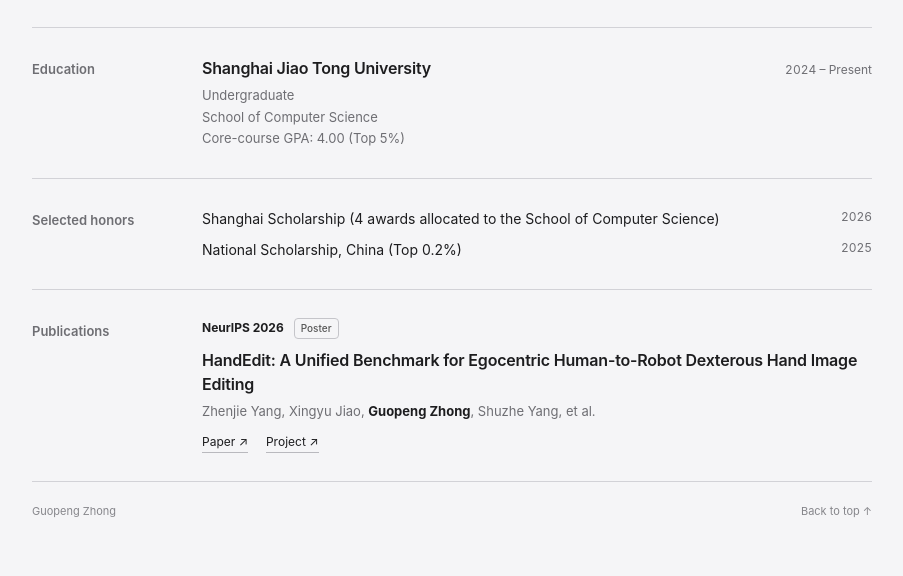
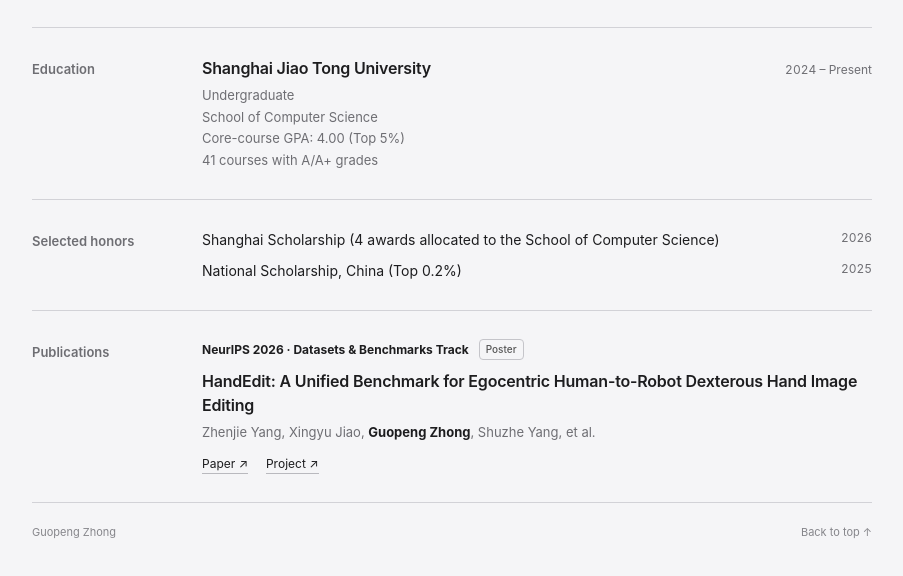
Before and after one commit to ipromise77/gpbell.github.io, a plain HTML site: page index.html in a window 1280 px wide. Shown: the part 190-766 px from the top of the page, without its empty margins (188-1091 px from the left). Drawn offline with Linux system fonts and the light colour scheme.

Commit message:
Add course grade information and update event title
Added a new paragraph to display the number of courses with A/A+ grades and updated the event title with additional details.

```diff
--- a/index.html
+++ b/index.html
@@ -185,6 +185,14 @@
           Core-course GPA: 4.00 (Top 5%)
         </p>
 
+        <p
+          class="muted"
+          data-en="41 courses with A/A+ grades"
+          data-zh="41门课程获得 A/A+"
+        >
+          41 courses with A/A+ grades
+        </p>
+
       </div>
     </section>
 
@@ -246,7 +254,7 @@
       <article>
 
         <div class="venue">
-          NeurIPS 2026
+          NeurIPS 2026 · Datasets &amp; Benchmarks Track
           <span class="badge">Poster</span>
         </div>
 
```
